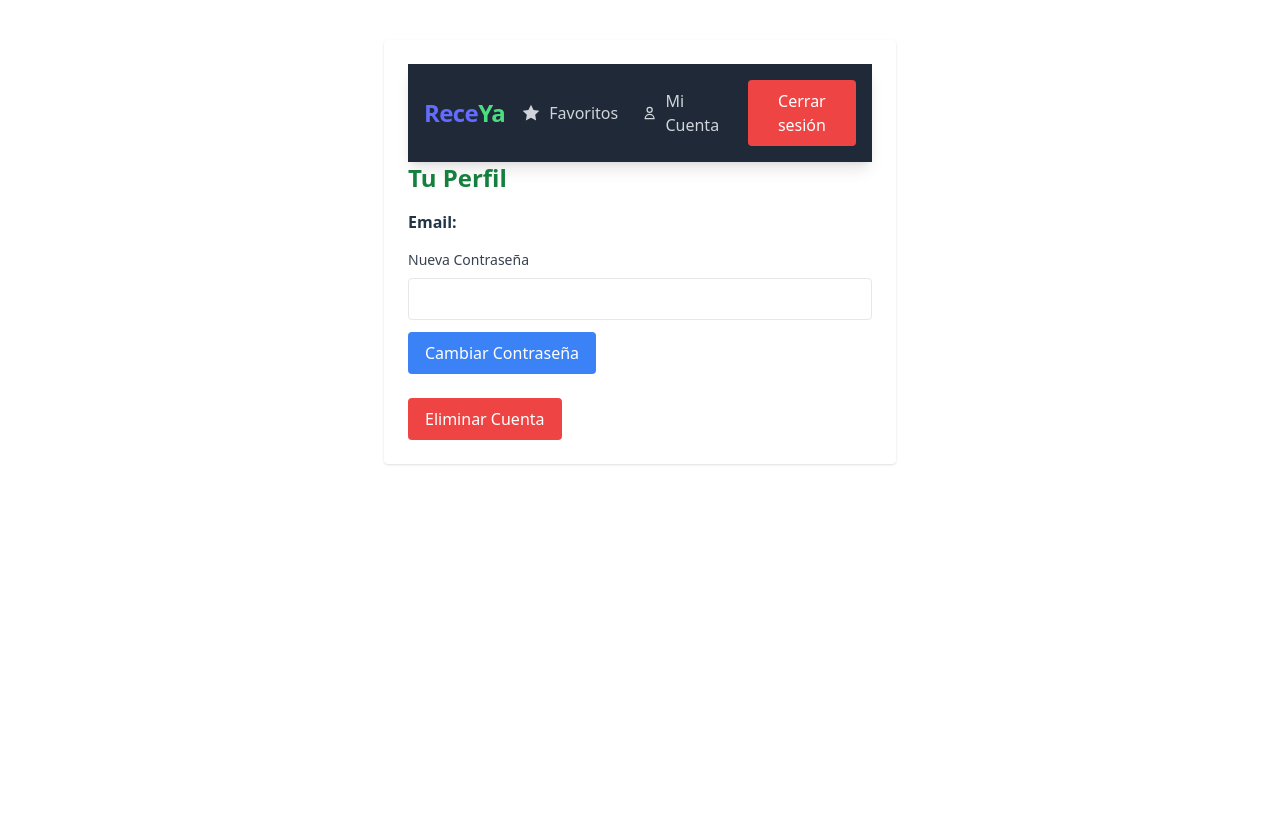
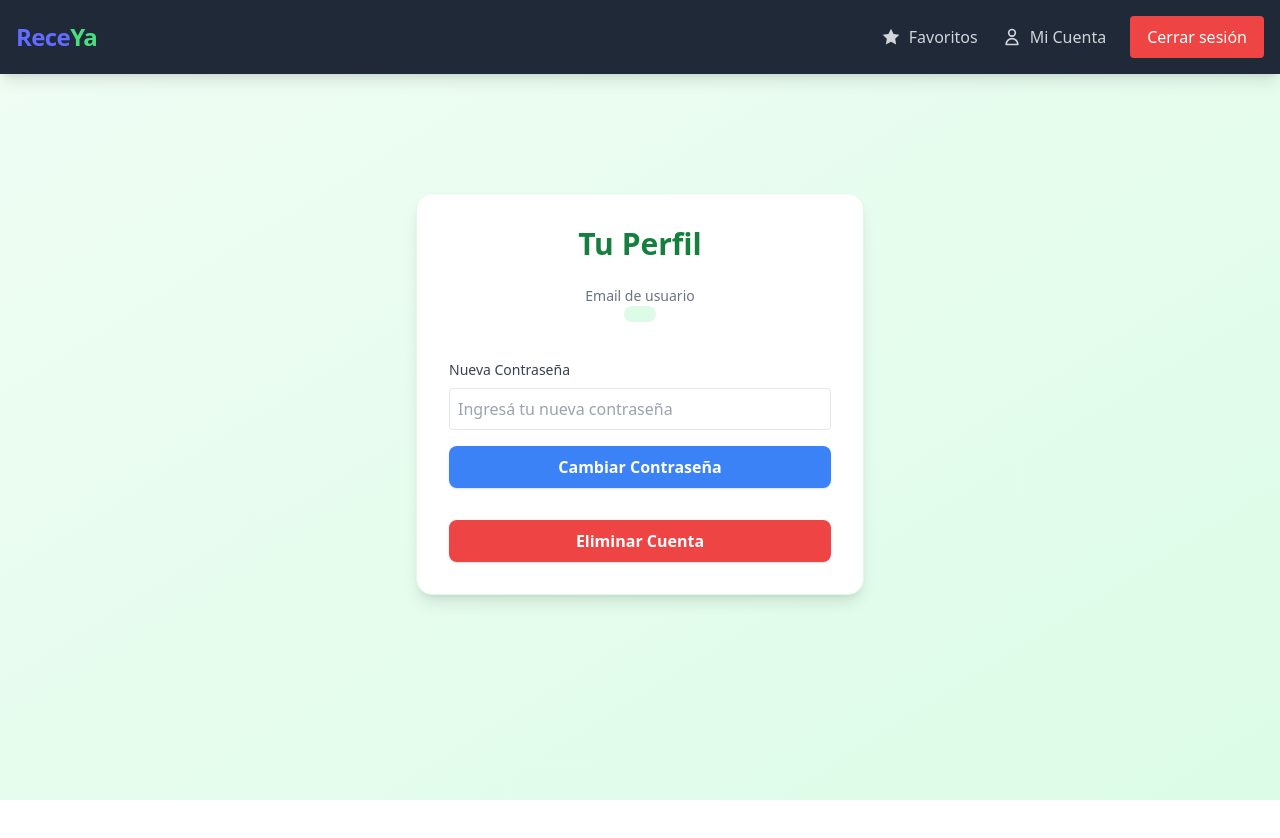
Before and after one commit to santino-rosso/TIF-3, a React (Vite) app in the folder frontend/: page /perfil in a window 1280 px wide. After the commit the page ends 800 px from the top, so only its background shows below. Built offline with nearby package versions, Linux system fonts and the light colour scheme; no server answers; sample sign-in values are in the browser's storage.

Commit message:
cambio visual a pagina de perfil

```diff
--- a/frontend/src/pages/Perfil.jsx
+++ b/frontend/src/pages/Perfil.jsx
@@ -50,24 +50,32 @@ const Perfil = () => {
   };
 
   return (
-    <div className="max-w-lg mx-auto mt-10 p-6 bg-white rounded shadow">
+    <div className="min-h-screen bg-gradient-to-br from-green-50 to-green-100">
       <Navbar />
-      <h2 className="text-2xl font-bold mb-4 text-green-700">Tu Perfil</h2>
+      <div className="flex flex-col items-center justify-center min-h-[80vh] px-2">
+        <div className="w-full max-w-md bg-white rounded-2xl shadow-lg border border-green-100 p-8 mt-10 mb-10">
+          <h2 className="text-3xl font-bold mb-6 text-green-700 text-center">Tu Perfil</h2>
 
-      <p className="mb-4"><strong>Email:</strong> {email}</p>
+          <div className="mb-6 text-center">
+            <p className="text-gray-500 text-sm">Email de usuario</p>
+            <span className="inline-block bg-green-100 text-green-700 rounded-full px-4 py-2 font-semibold text-base mb-2">
+              {email}
+            </span>
+          </div>
 
-      <form onSubmit={handleChangePassword} className="mb-6">
+          <form onSubmit={handleChangePassword} className="mb-8">
             <label className="block mb-2 text-sm font-medium text-gray-700">Nueva Contraseña</label>
             <input
               type="password"
               value={newPassword}
               onChange={(e) => setNewPassword(e.target.value)}
               required
-          className="w-full p-2 border rounded mb-3"
+              className="w-full p-2 border border-gray-200 rounded focus:outline-none focus:ring-2 focus:ring-green-400 mb-4"
+              placeholder="Ingresá tu nueva contraseña"
             />
             <button
               type="submit"
-          className="bg-blue-500 text-white px-4 py-2 rounded hover:bg-blue-600"
+              className="w-full bg-blue-500 text-white px-4 py-2 rounded-lg font-semibold hover:bg-blue-600 transition-colors shadow"
             >
               Cambiar Contraseña
             </button>
@@ -75,12 +83,14 @@ const Perfil = () => {
 
           <button
             onClick={handleEliminarCuenta}
-        className="bg-red-500 text-white px-4 py-2 rounded hover:bg-red-600"
+            className="w-full bg-red-500 text-white px-4 py-2 rounded-lg font-semibold hover:bg-red-600 transition-colors shadow"
           >
             Eliminar Cuenta
           </button>
 
-      {message && <p className="mt-4 text-sm">{message}</p>}
+          {message && <p className={`mt-6 text-center text-base font-medium ${message.startsWith('✅') ? 'text-green-600' : 'text-red-500'}`}>{message}</p>}
+        </div>
+      </div>
     </div>
   );
 };
```
Lines whose indentation alone changed are shown as unchanged.
